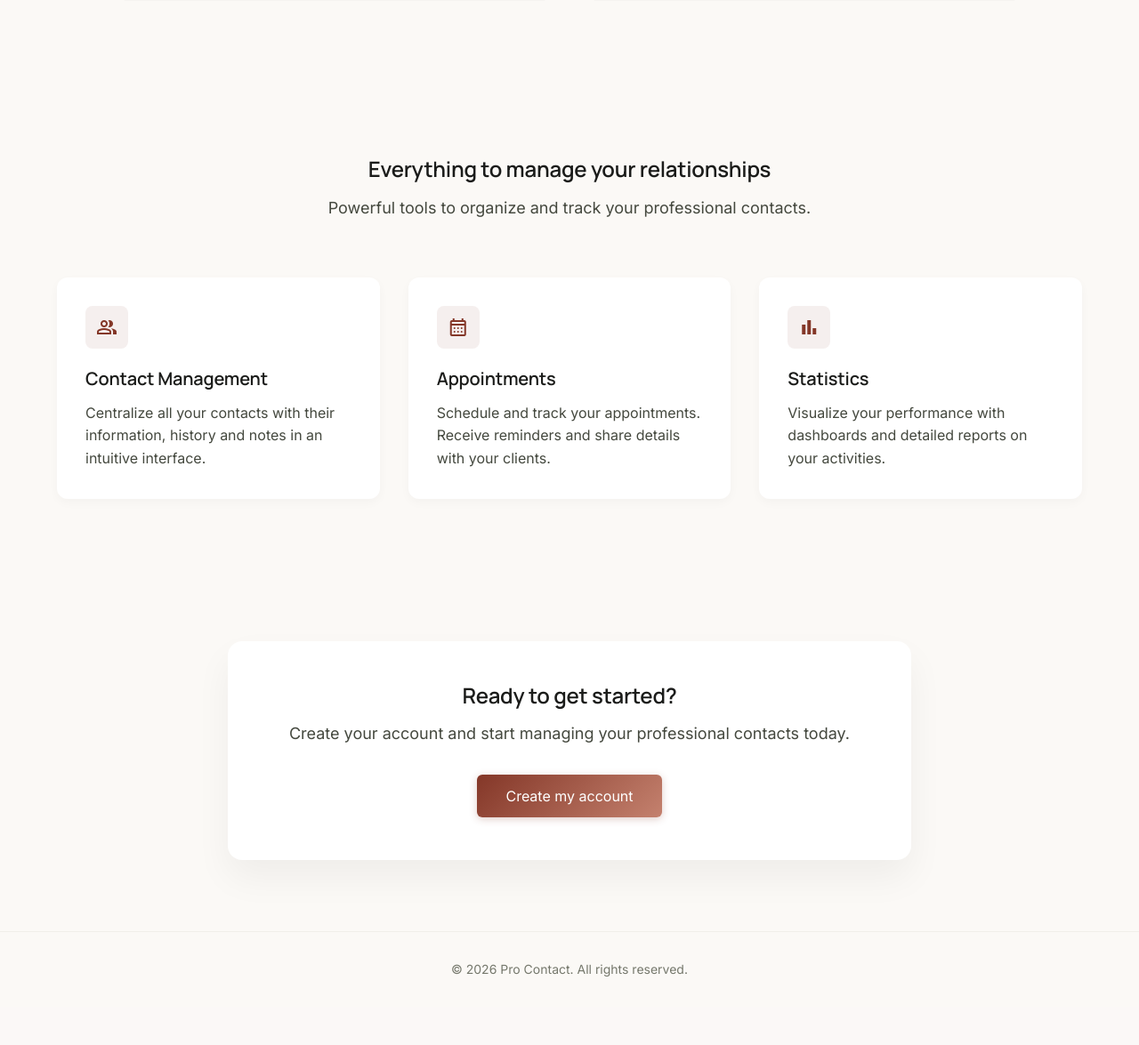
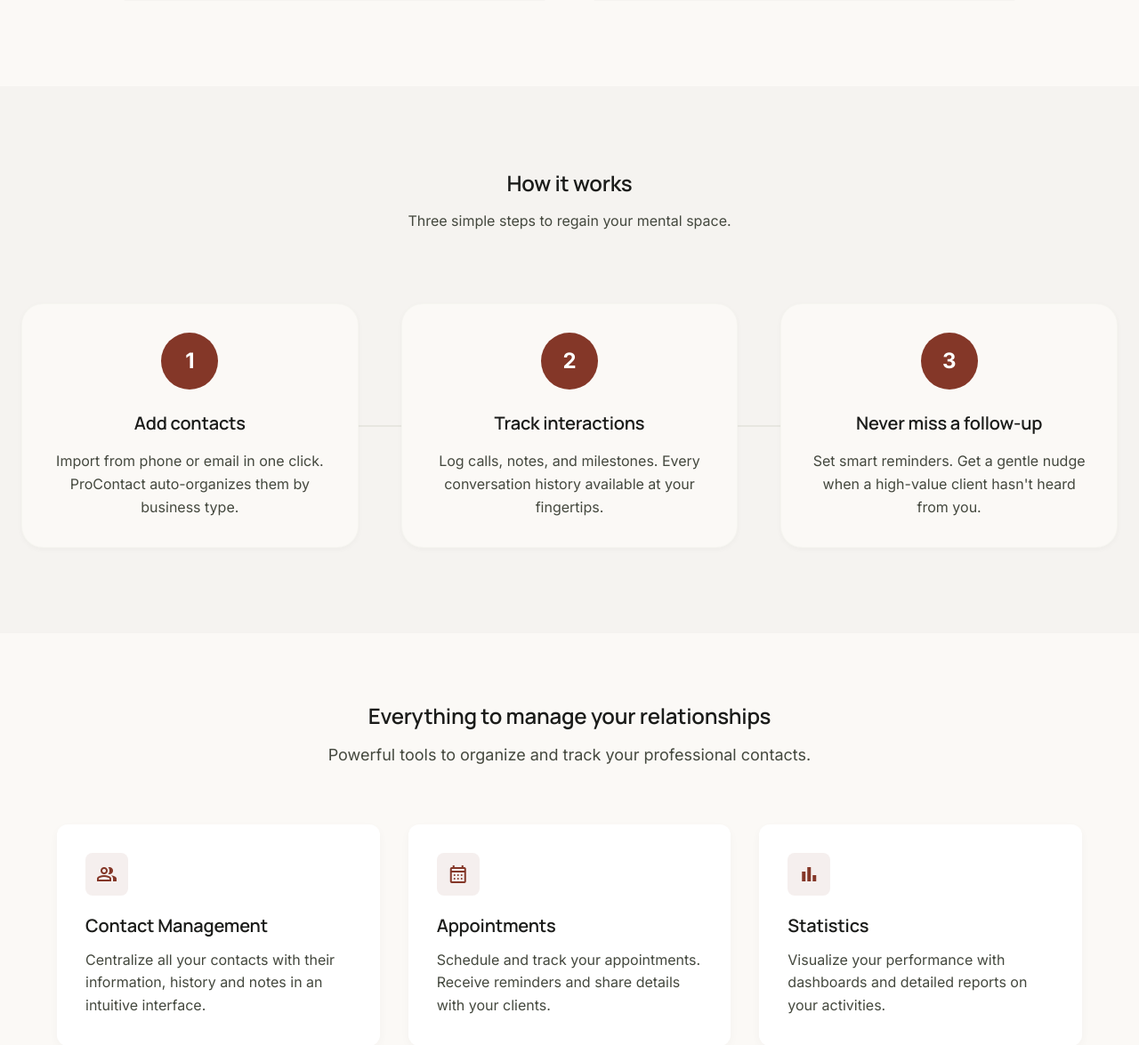
Before and after one commit to Netrunner0101/procontact_final_v14, a Laravel app: page / in a window 1280 px wide. Shown: the part 1882-3057 px from the top of the page at 89% size. Before the commit the page ends 2980 px from the top, so only its background shows below. Run offline with Laravel 12, Linux system fonts and the light colour scheme; style sheets or scripts are compiled from the project's sources; some libraries are stand-ins or nearby versions.

Commit message:
Chunk 5: Add How It Works 3-step process section
- 3-step horizontal layout: Add contacts, Track interactions, Never miss a follow-up
- Numbered circles with terracotta gradient
- Connecting progress line on desktop
- Card-style steps with rounded corners and subtle shadows
- French translations for all step content

https://claude.ai/code/session_011RU4N43DKHsTpSaGWqmdLt

```diff
--- a/resources/views/welcome.blade.php
+++ b/resources/views/welcome.blade.php
@@ -219,6 +219,44 @@
     </section>
 
     <!-- ============================================
+         EDITABLE: How It Works
+         Change: section title, subtitle, step numbers, step titles, step descriptions
+         ============================================ -->
+    <section id="how-it-works" class="py-24 px-6 relative overflow-hidden" style="background: var(--surface-container-low);">
+        <div class="max-w-7xl mx-auto">
+            <div class="text-center mb-20">
+                <!-- EDITABLE: Section Heading -->
+                <h2 class="text-4xl font-bold tracking-tight mb-4" style="font-family: 'Manrope', sans-serif;">{{ __('How it works') }}</h2>
+                <p style="color: var(--on-surface-variant);" class="max-w-2xl mx-auto">{{ __('Three simple steps to regain your mental space.') }}</p>
+            </div>
+            <div class="relative">
+                <!-- Progress line (desktop only) -->
+                <div class="hidden lg:block absolute top-1/2 left-0 w-full h-0.5 -translate-y-1/2 -z-0" style="background: rgba(197,200,185,0.3);"></div>
+                <div class="grid grid-cols-1 lg:grid-cols-3 gap-12 relative z-10">
+                    <!-- EDITABLE: Step 1 -->
+                    <div class="p-8 rounded-3xl flex flex-col items-center text-center" style="background: var(--surface); border: 1px solid rgba(197,200,185,0.1); box-shadow: var(--shadow-sm);">
+                        <div class="w-16 h-16 rounded-full flex items-center justify-center text-2xl font-bold mb-6" style="background: var(--primary); color: var(--on-primary);">1</div>
+                        <h3 class="text-xl font-bold mb-4">{{ __('Add contacts') }}</h3>
+                        <p style="color: var(--on-surface-variant);">{{ __('Import from phone or email in one click. ProContact auto-organizes them by business type.') }}</p>
+                    </div>
+                    <!-- EDITABLE: Step 2 -->
+                    <div class="p-8 rounded-3xl flex flex-col items-center text-center" style="background: var(--surface); border: 1px solid rgba(197,200,185,0.1); box-shadow: var(--shadow-sm);">
+                        <div class="w-16 h-16 rounded-full flex items-center justify-center text-2xl font-bold mb-6" style="background: var(--primary); color: var(--on-primary);">2</div>
+                        <h3 class="text-xl font-bold mb-4">{{ __('Track interactions') }}</h3>
+                        <p style="color: var(--on-surface-variant);">{{ __('Log calls, notes, and milestones. Every conversation history available at your fingertips.') }}</p>
+                    </div>
+                    <!-- EDITABLE: Step 3 -->
+                    <div class="p-8 rounded-3xl flex flex-col items-center text-center" style="background: var(--surface); border: 1px solid rgba(197,200,185,0.1); box-shadow: var(--shadow-sm);">
+                        <div class="w-16 h-16 rounded-full flex items-center justify-center text-2xl font-bold mb-6" style="background: var(--primary); color: var(--on-primary);">3</div>
+                        <h3 class="text-xl font-bold mb-4">{{ __('Never miss a follow-up') }}</h3>
+                        <p style="color: var(--on-surface-variant);">{{ __('Set smart reminders. Get a gentle nudge when a high-value client hasn\'t heard from you.') }}</p>
+                    </div>
+                </div>
+            </div>
+        </div>
+    </section>
+
+    <!-- ============================================
          EDITABLE: Features Section
          Change: section title, feature cards (icon, title, description)
          ============================================ -->
```
Also changed, not shown: lang/fr.json (+8 -0 lines).
